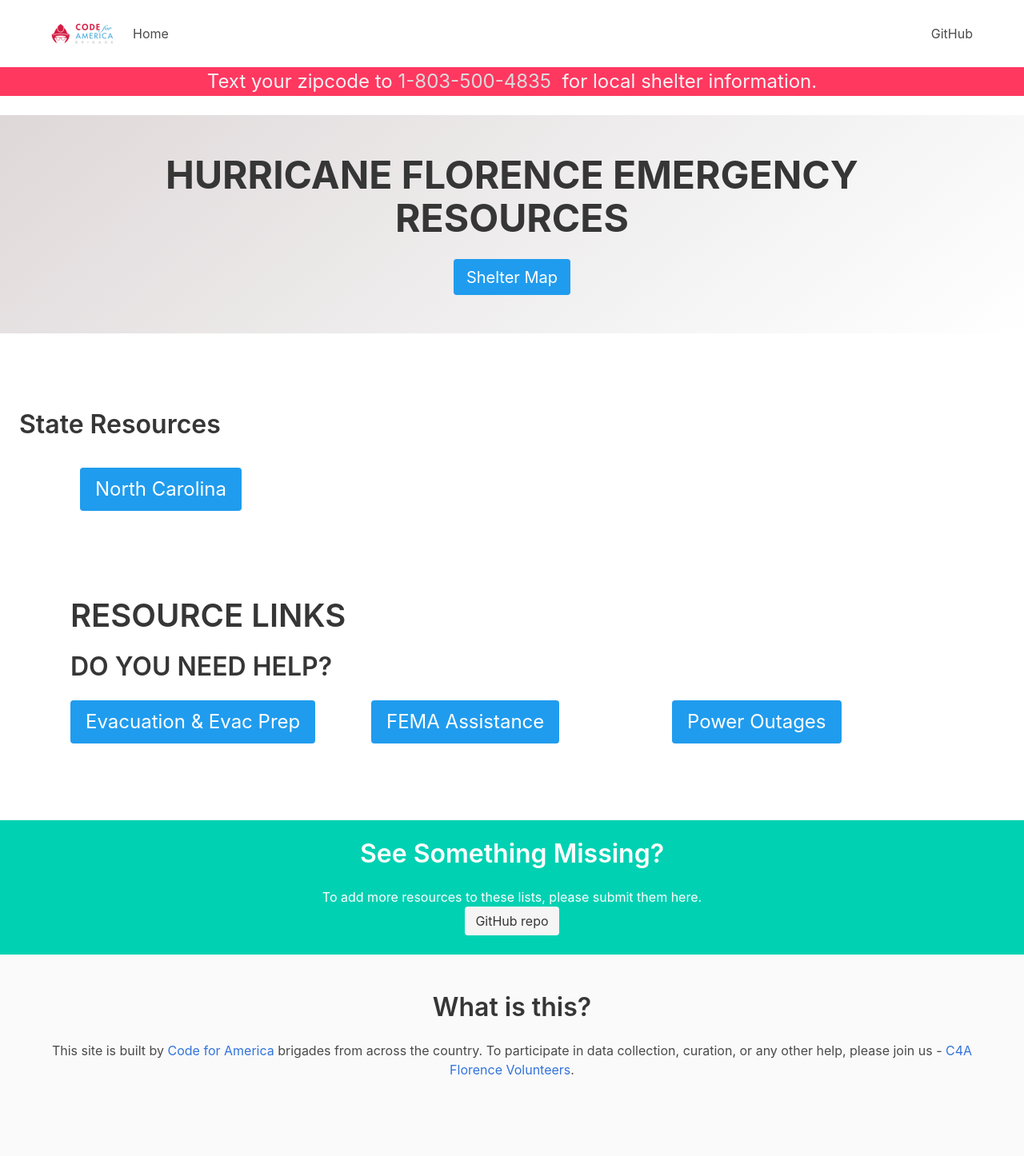
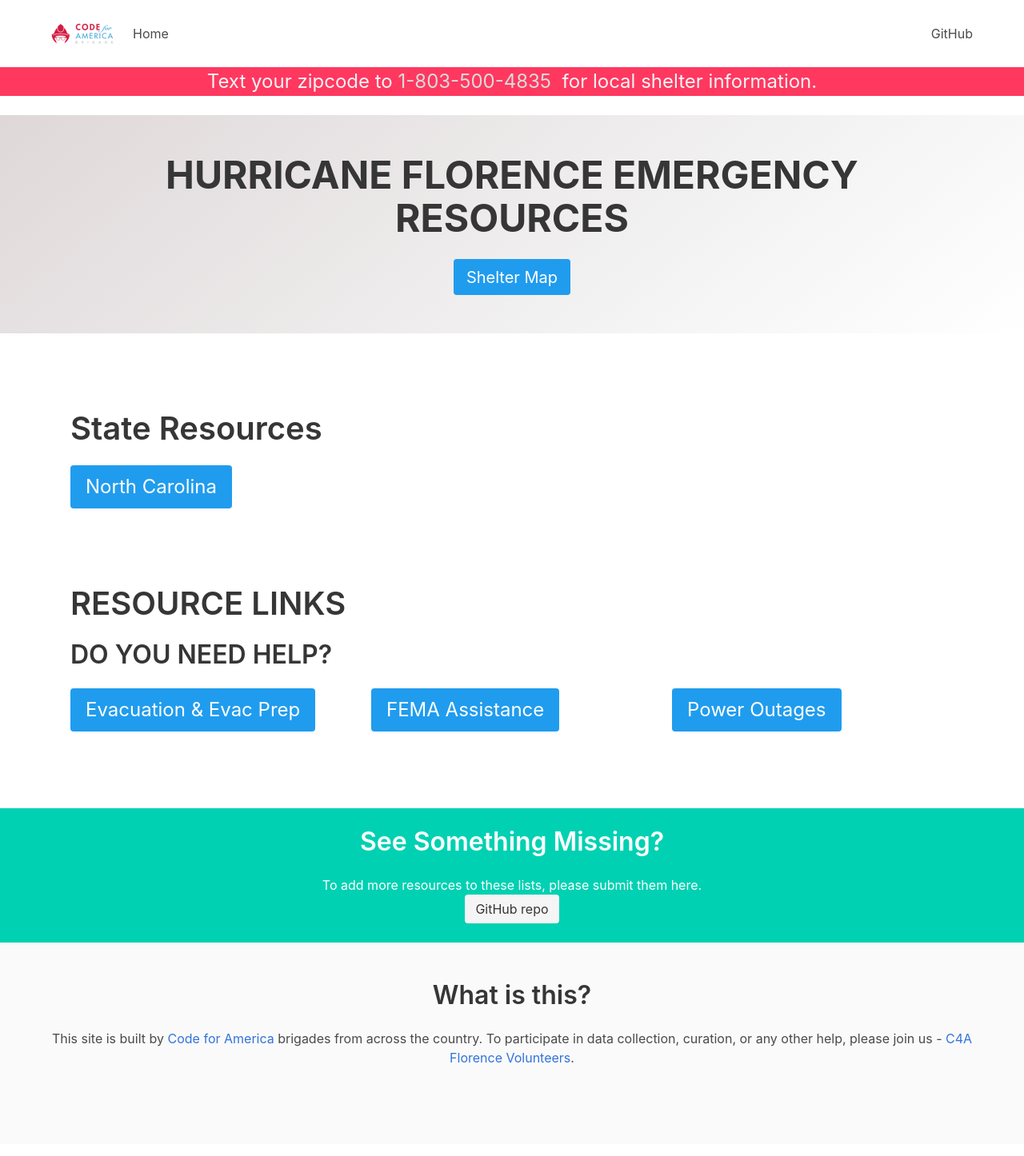
Before and after one commit to hurricane-response/florence_website, a Jekyll site: the page built from index.md, in a window 1280 px wide. Shown: the whole page at 80% size. Built offline with Jekyll 4.4.1, drawn with Linux system fonts in a browser that asks for light colours.

Commit message:
fix: container for state collection

```diff
--- a/_layouts/home.html
+++ b/_layouts/home.html
@@ -53,20 +53,19 @@
 		</section>
 		<main role="main">
 			<section class="section">
-				<h2 class="title">
+				<div class="container is-fluid">
+					<h2 class="title is-2">
 						State Resources
 					</h2>
-				<div class="container is-fluid">
+					<div class="columns">
 							{% for state in site.states %}
 								<div class="column">
 									<a class="button is-large is-info" href="{{ site.url }}{{ state.permalink }}">
 									{{ state.name }}
 									</a>
 								</div>
-
+							{% endfor %}
 					</div>
-
-					  {% endfor %}
 				</div>
 
 			</section>
```
Lines whose indentation alone changed are shown as unchanged.
